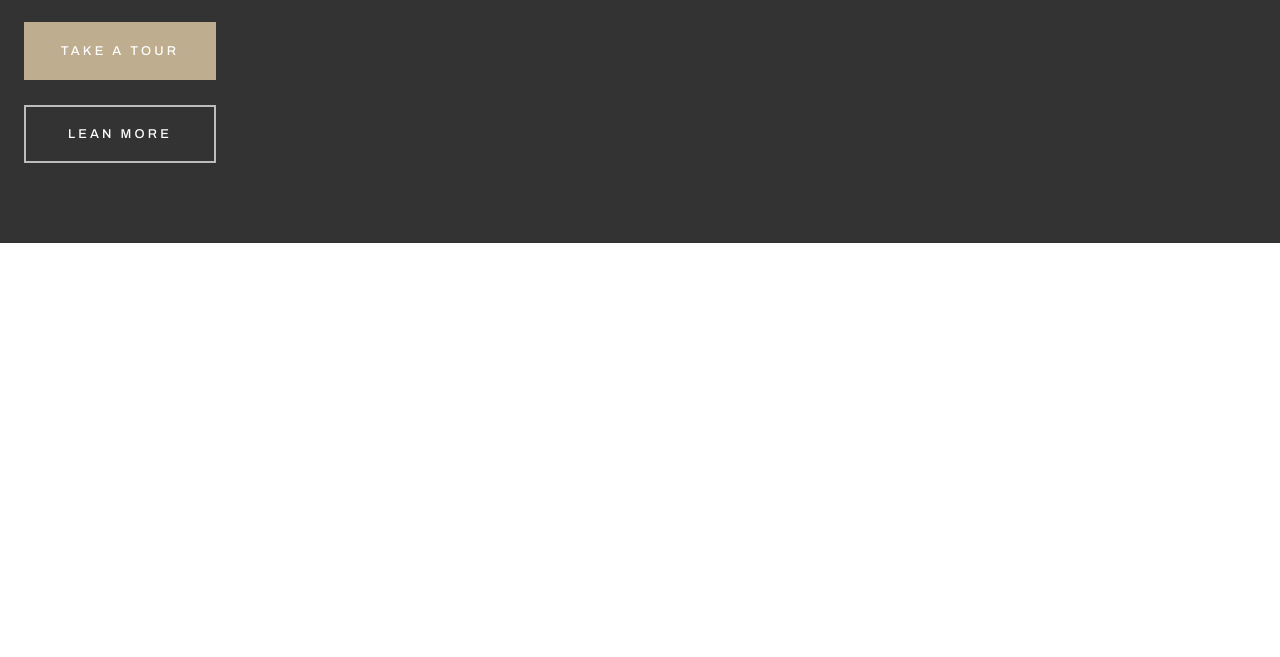
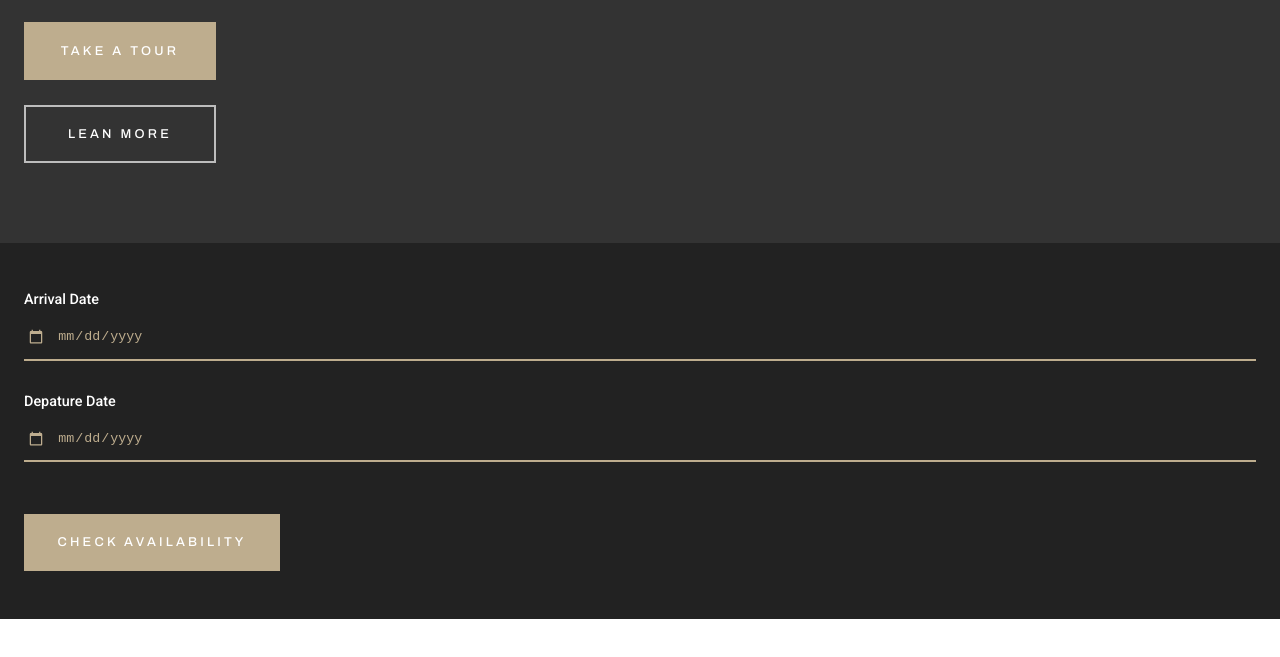
Before and after one commit to Kevinky107/Hotel-Miranda, a website: page index.html in a window 1280 px wide. Shown: the part 259-916 px from the top of the page. Before the commit the page ends 800 px from the top, so only its background shows below. Drawn offline with nearby package versions, Linux system fonts and the light colour scheme.

Commit message:
ADD: Availability form in Home

```diff
--- a/index.html
+++ b/index.html
@@ -24,13 +24,26 @@
                 <img src="public/search.svg">
             </div>
         </nav>
-        <header class="header">
+        <header>
             <h4>THE ULTIMATE LUXURY EXPERIENCE</h4>
             <h1>The Perfect Base For You</h1>
             <button>TAKE A TOUR</button>
             <button>LEAN MORE</button>
         </header>
         <main>
+            <section class="availability">
+                <form class="availability__form">
+                    <div>
+                        <p>Arrival Date</p>
+                        <input type="date">
+                    </div>
+                    <div>
+                        <p>Depature Date</p>
+                        <input type="date">
+                    </div>
+                    <input type="submit" value="CHECK AVAILABILITY">
+                </form>
+            </section>
 
         </main>
         <footer>
--- a/styles/components/header.sass
+++ b/styles/components/header.sass
@@ -1,6 +1,6 @@
 @import ../variables
 
-.header
+header
     background-color: $darkGray
     padding: 1.5em
     padding-block: 5em
--- a/styles/page/home.sass
+++ b/styles/page/home.sass
@@ -1,6 +1,55 @@
 @import ../components/header
 @import ../components/button
 @import ../components/nav
+@import ../variables
 
-.header
+header
     padding-top: 9em
+
+.availability
+
+    &__form
+        background-color: $black
+        padding: 1.5em
+        padding-block: 3em
+        display: flex
+        flex-direction: column
+        gap: 2em
+        margin-bottom: 4em
+
+        div
+            display: flex
+            flex-direction: column
+            gap: 0.5em
+            color: white
+            font-family: "Roboto"
+            font-weight: 500
+            font-size: 0.9rem
+
+            input[type="date"]
+                position: relative
+                background-color: $black
+                border: none
+                padding-block: 1em
+                color: $mainColorInDark
+                border-bottom: 2px solid $mainColorInDark
+                padding-left: 2.5em
+
+            input::-webkit-calendar-picker-indicator
+                filter: invert(80%) sepia(21%) saturate(370%) hue-rotate(0deg) brightness(86%) contrast(84%)
+                font-size: 1rem
+                position: absolute
+                left: 0.1em
+
+        input[type="submit"]
+            margin-top: 1.5em
+            background-color: $mainColorInDark
+            color: white
+            font-family: "Archivo"
+            font-weight: 500
+            font-size: 0.8rem
+            letter-spacing: 0.2rem
+            border: none
+            display: block
+            width: 20em
+            height: 4.5em
```
Also changed, not shown: public/background-geometric.png (added), styles.css, 1 other file.
